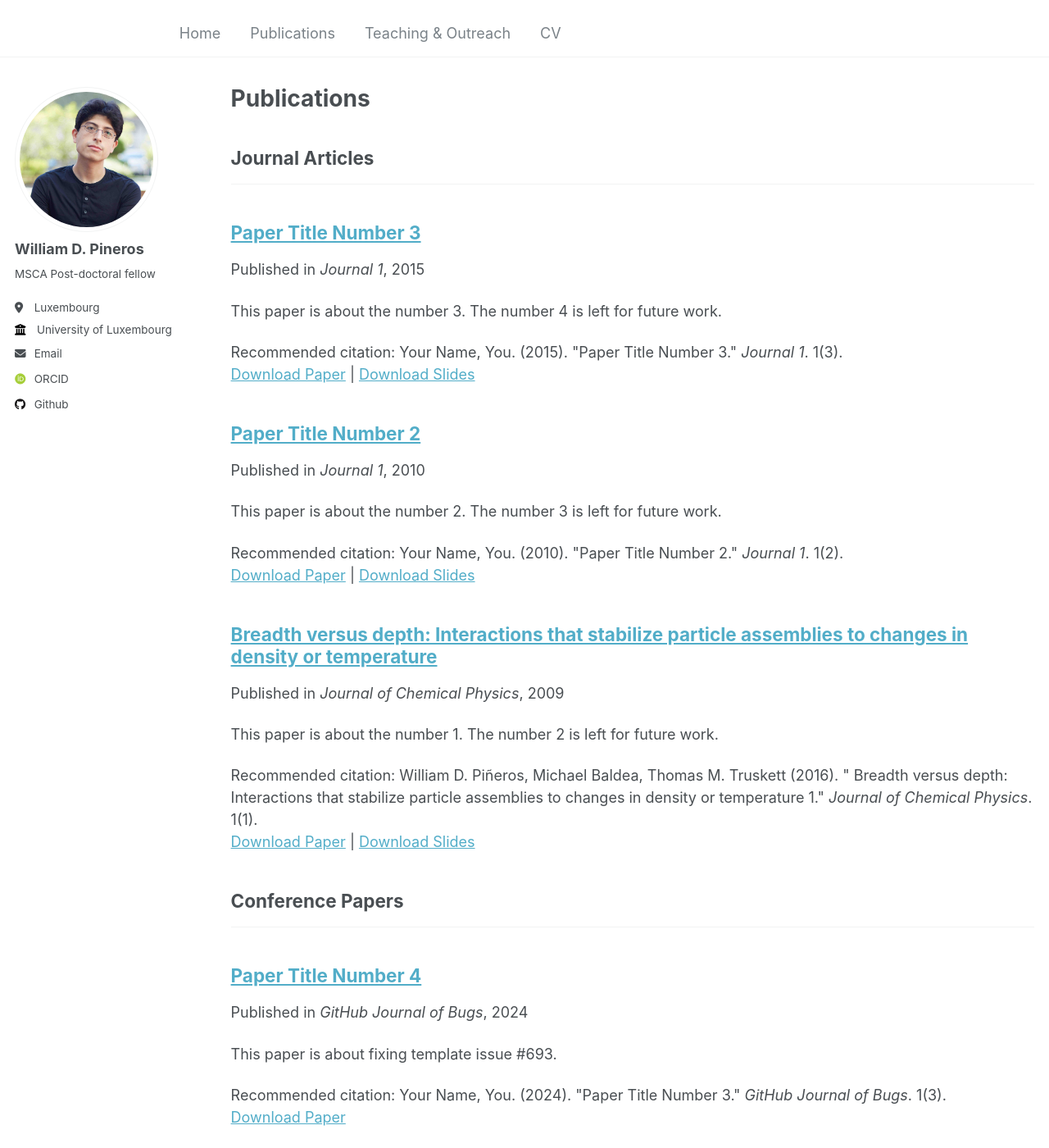
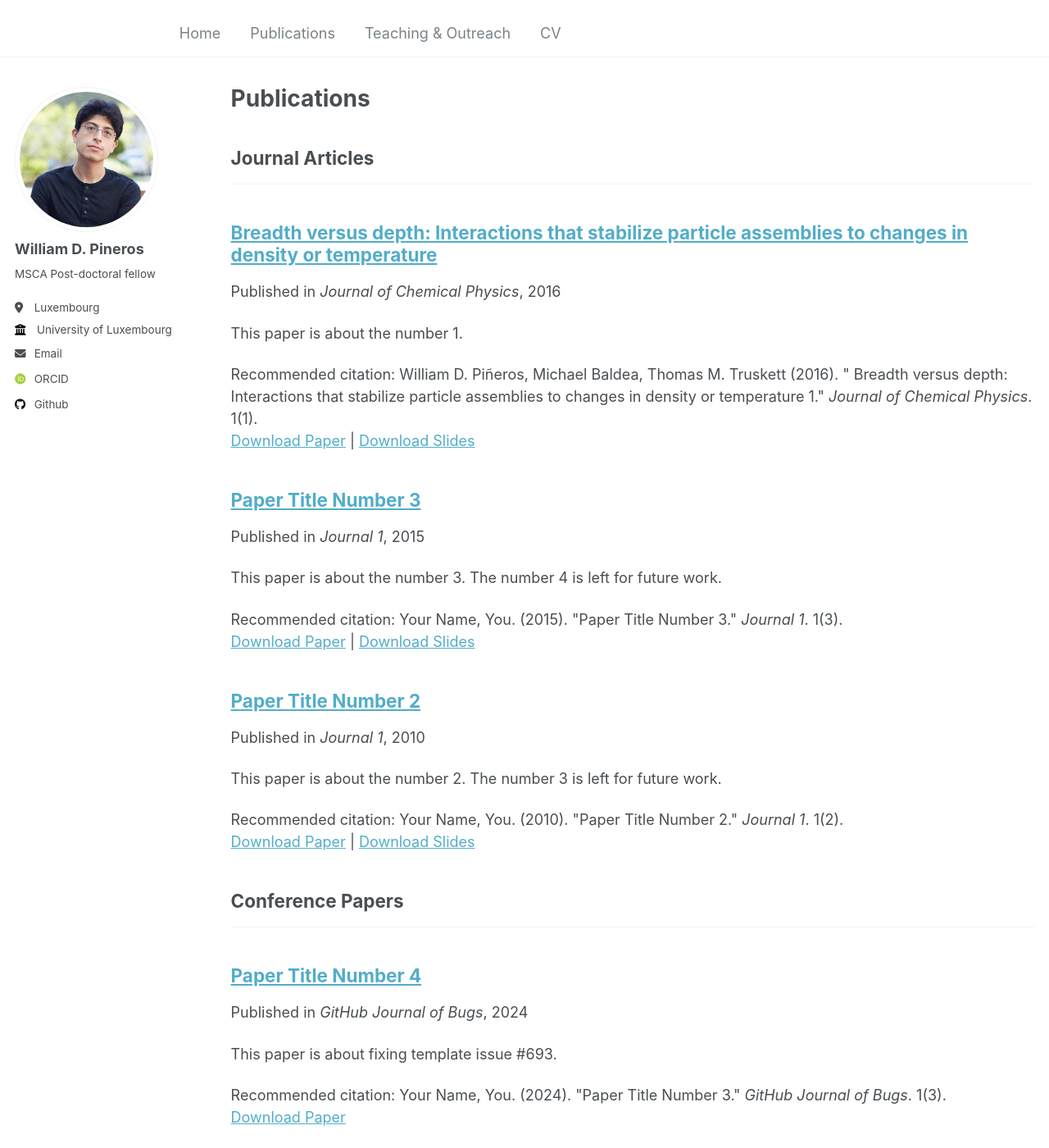
Before and after one commit to wpineros/p, a Jekyll site: the page built from _pages/publications.html, in a window 1280 px wide and 1400 px high. Shown: the whole window at 82% size. Built offline with Jekyll 4.4.1, drawn with Linux system fonts in a browser that asks for light colours; some web fonts are replaced.

Commit message:
Update 2009-10-01-paper-title-number-1.md

```diff
--- a/_publications/2009-10-01-paper-title-number-1.md
+++ b/_publications/2009-10-01-paper-title-number-1.md
@@ -2,9 +2,9 @@
 title: "Breadth versus depth: Interactions that stabilize particle assemblies to changes in density or temperature"
 collection: publications
 category: manuscripts
-permalink: /publication/2009-10-01-paper-title-number-1
-excerpt: 'This paper is about the number 1. The number 2 is left for future work.'
-date: 2009-10-01
+permalink:
+excerpt: 'This paper is about the number 1.'
+date: 2016-02-13
 venue: 'Journal of Chemical Physics'
 slidesurl: ''
 paperurl: ''
```
